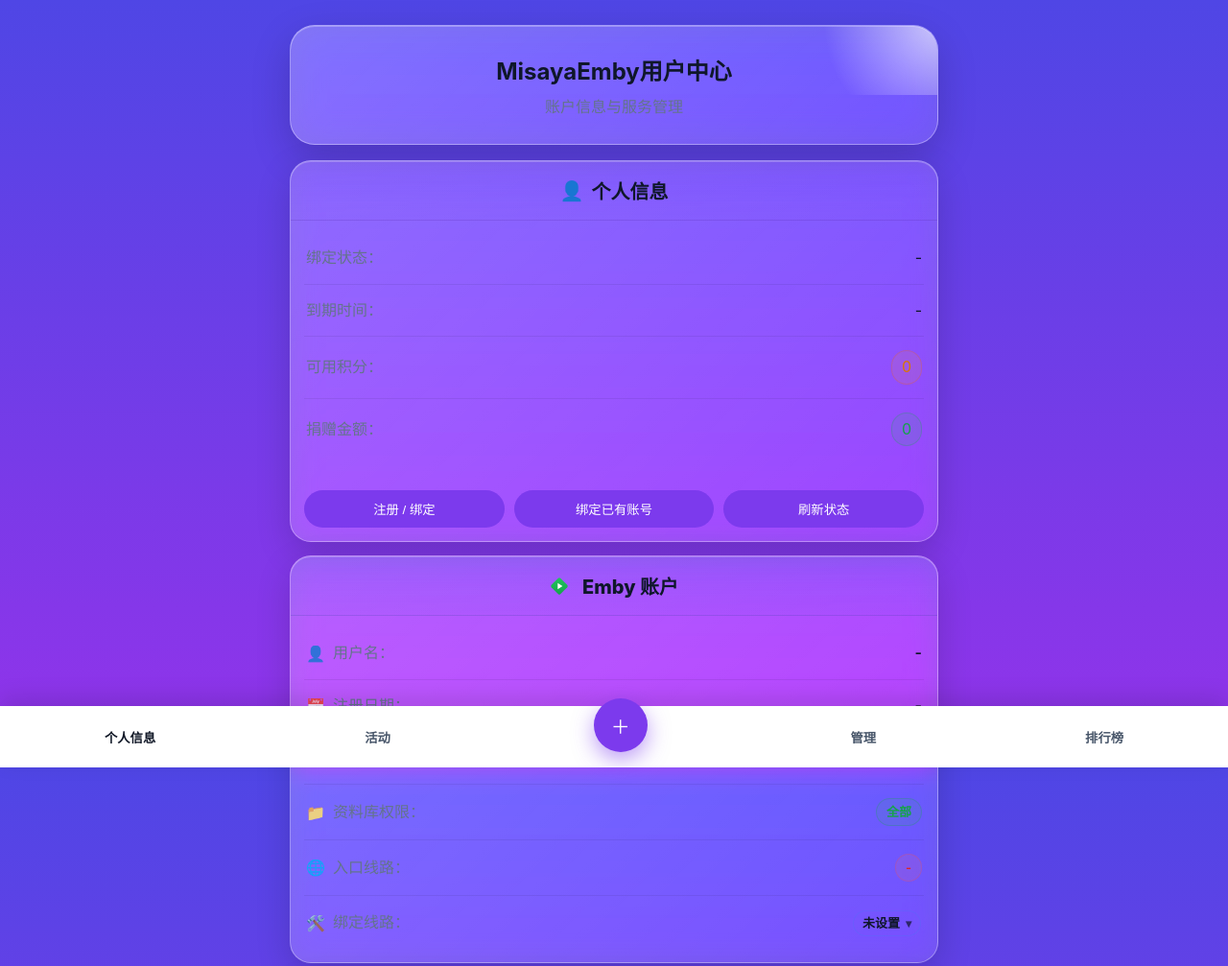
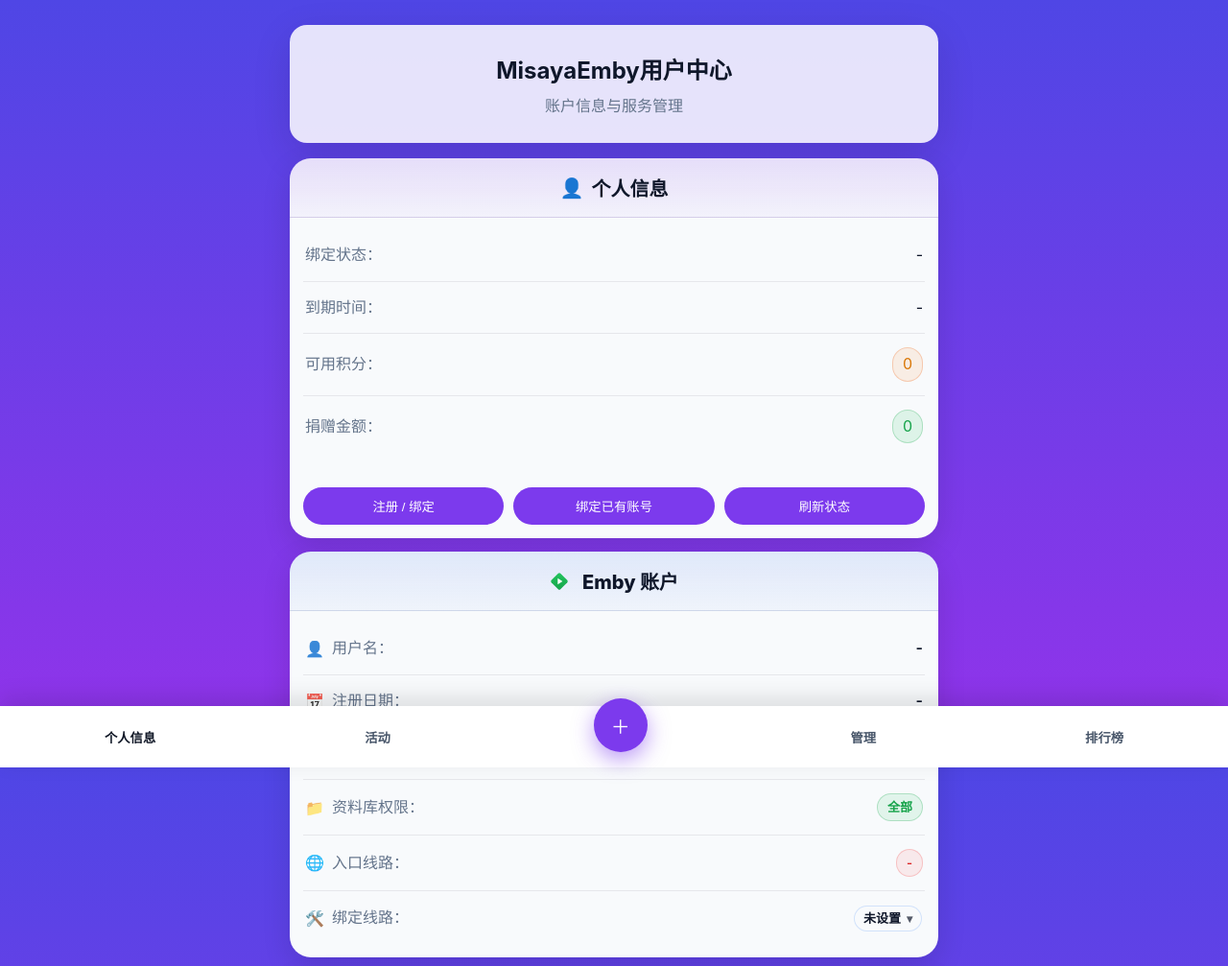
Before and after one commit to JasonNF/PMSAuto, a plain HTML site: page webapp/index.html in a window 1280 px wide. Shown: the top 1007 px of the page at 96% size. Drawn offline with Linux system fonts and the light colour scheme; files that its build step writes are made by us from their sources; files whose address does not match are found by name.

Commit message:
revert(glass): restore original non-glass styles for hero/profile/emby/discuss cards

```diff
--- a/webapp/styles.css
+++ b/webapp/styles.css
@@ -17,29 +17,18 @@
 main { max-width: 720px; margin: 0 auto; padding: 16px 16px 88px; }
 
 .hero-card {
-  position: relative;
-  background: linear-gradient(135deg, rgba(255,255,255,.28), rgba(255,255,255,.14));
+  background:rgba(255,255,255,.85);
   color: var(--text);
-  border-radius: 26px; /* 更圆润 */
+  border-radius: 18px;
   padding: 28px 18px;             /* 增加内边距，显得不拥挤 */
   min-height: 120px;              /* 提升整体高度 */
-  box-shadow: 0 14px 40px rgba(0,0,0,.18), inset 0 1px 0 rgba(255,255,255,.28); /* 略弱化阴影 */
-  border: 1px solid rgba(255,255,255,.35);
-  backdrop-filter: blur(18px) saturate(160%);
-  -webkit-backdrop-filter: blur(18px) saturate(160%);
+  box-shadow: 0 12px 40px rgba(0,0,0,.12);
   margin: 10px 6px 16px;
   text-align:center;
   display:flex;                   /* 使用 Flex 完全居中 */
   flex-direction: column;
   align-items: center;
   justify-content: center;
-  overflow: hidden;
-}
-.hero-card::before{
-  content:"";
-  position:absolute; inset:-2px -2px auto auto; width:60%; height:60%;
-  background: radial-gradient(120px 120px at 100% 0%, rgba(255,255,255,.65), rgba(255,255,255,0));
-  pointer-events:none;
 }
 .hero-card h2{ margin:0 0 8px; }
 .hero-card p{ margin:0; color: var(--muted); }
@@ -82,7 +71,7 @@
 .log{ background: rgba(0,0,0,.35); color:#fff; max-width:720px; margin: 8px auto; padding: 8px 12px; border-radius: 8px; white-space: pre-wrap; }
 
 /* 个人信息卡片定制样式 */
-.card.profile{ padding:0; overflow:hidden; border-radius:22px; background: linear-gradient(135deg, rgba(255,255,255,.26), rgba(255,255,255,.12)); border:1px solid rgba(255,255,255,.32); backdrop-filter: blur(14px) saturate(150%); -webkit-backdrop-filter: blur(14px) saturate(150%); box-shadow: 0 12px 36px rgba(0,0,0,.16), inset 0 1px 0 rgba(255,255,255,.25); }
+.card.profile{ padding:0; overflow:hidden; border-radius:22px; }
 .card.profile .card-title{
   display:flex; align-items:center; justify-content:center; gap:8px;
   margin:0; padding:16px 12px;
@@ -126,7 +115,7 @@
 .badge-red{ background: rgba(248,113,113,.12); color:#dc2626; border-color: rgba(239,68,68,.25); }
 
 /* Emby 账户卡片定制 */
-.card.emby{ padding:0; overflow:hidden; border-radius:22px; background: linear-gradient(135deg, rgba(255,255,255,.26), rgba(255,255,255,.12)); border:1px solid rgba(255,255,255,.32); backdrop-filter: blur(14px) saturate(150%); -webkit-backdrop-filter: blur(14px) saturate(150%); box-shadow: 0 12px 36px rgba(0,0,0,.16), inset 0 1px 0 rgba(255,255,255,.25); }
+.card.emby{ padding:0; overflow:hidden; border-radius:22px; }
 .card.emby .card-title{ display:flex; align-items:center; justify-content:center; gap:8px; margin:0; padding:16px 12px; font-size:20px; font-weight:800; background: linear-gradient(180deg, rgba(37,99,235,.12), rgba(37,99,235,.04)); border-bottom:1px solid rgba(15,23,42,.08); }
 .card.emby .with-icon .icon{ margin-right:0; }
 .card.emby .with-icon .icon-svg{ width:20px; height:20px; margin-right:6px; display:inline-block; vertical-align:middle; }
@@ -168,19 +157,6 @@
 .badge-blue{ background: rgba(59,130,246,.10); color:#1d4ed8; border-color: rgba(59,130,246,.35); }
 
 /* 交流讨论卡片标题：居中且与 Emby 卡片字号一致 */
-.card.discuss{ border-radius:22px; background: linear-gradient(135deg, rgba(255,255,255,.26), rgba(255,255,255,.12)); border:1px solid rgba(255,255,255,.32); backdrop-filter: blur(14px) saturate(150%); -webkit-backdrop-filter: blur(14px) saturate(150%); box-shadow: 0 12px 36px rgba(0,0,0,.16), inset 0 1px 0 rgba(255,255,255,.25); }
-
-/* 对不支持 backdrop-filter 的环境提供兜底样式 */
-@supports not ((backdrop-filter: blur(1px))) {
-  .hero-card,
-  .card.profile,
-  .card.emby,
-  .card.discuss{
-    background: rgba(255,255,255,.72); /* 提升不透明度，模拟玻璃 */
-    border-color: rgba(255,255,255,.65);
-    box-shadow: 0 10px 28px rgba(0,0,0,.18), inset 0 1px 0 rgba(255,255,255,.35);
-  }
-}
 .card.discuss .card-title{ display:flex; align-items:center; justify-content:center; gap:8px; margin:0; padding:16px 12px; font-size:20px; font-weight:800; }
 
 /* 轻量 Toast */
```
